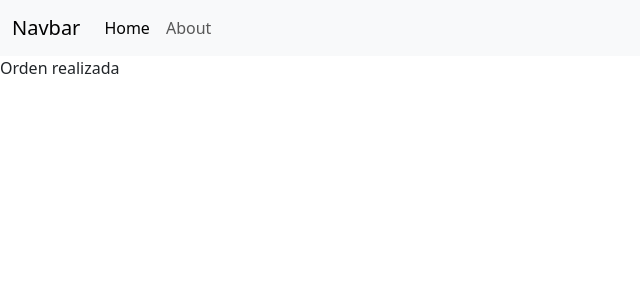
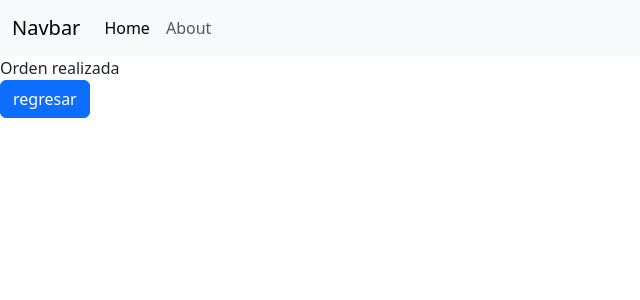
Before and after one commit to rineliniguezsosa/React-router-v6, a React (Create React App) app: page /orden in a window 1280 px wide. Shown: the top 300 px of the page, without its empty margins (0-640 px from the left). Built offline with nearby package versions, Linux system fonts and the light colour scheme.

Commit message:
creando el elemento button para navegar hacia la ruta principal

```diff
--- a/src/03-navigating programmatically/Orden.js
+++ b/src/03-navigating programmatically/Orden.js
@@ -4,6 +4,8 @@ export const Orden = () => {
   return (
     <>
     <span>Orden realizada</span>
+    <br></br>
+    <button onClick={()=> navigate('/',{replace:true})} className="btn btn-primary">regresar</button>
     </>
   )
 }
```
